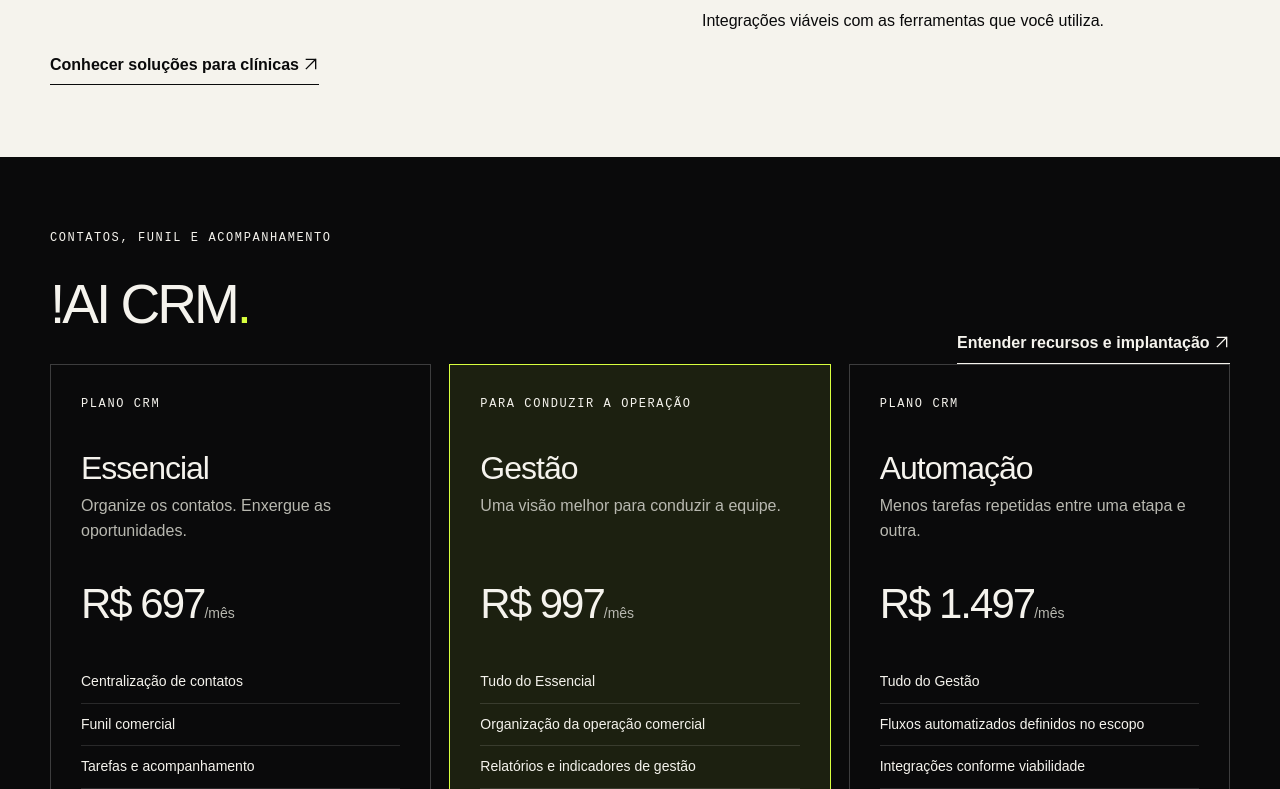
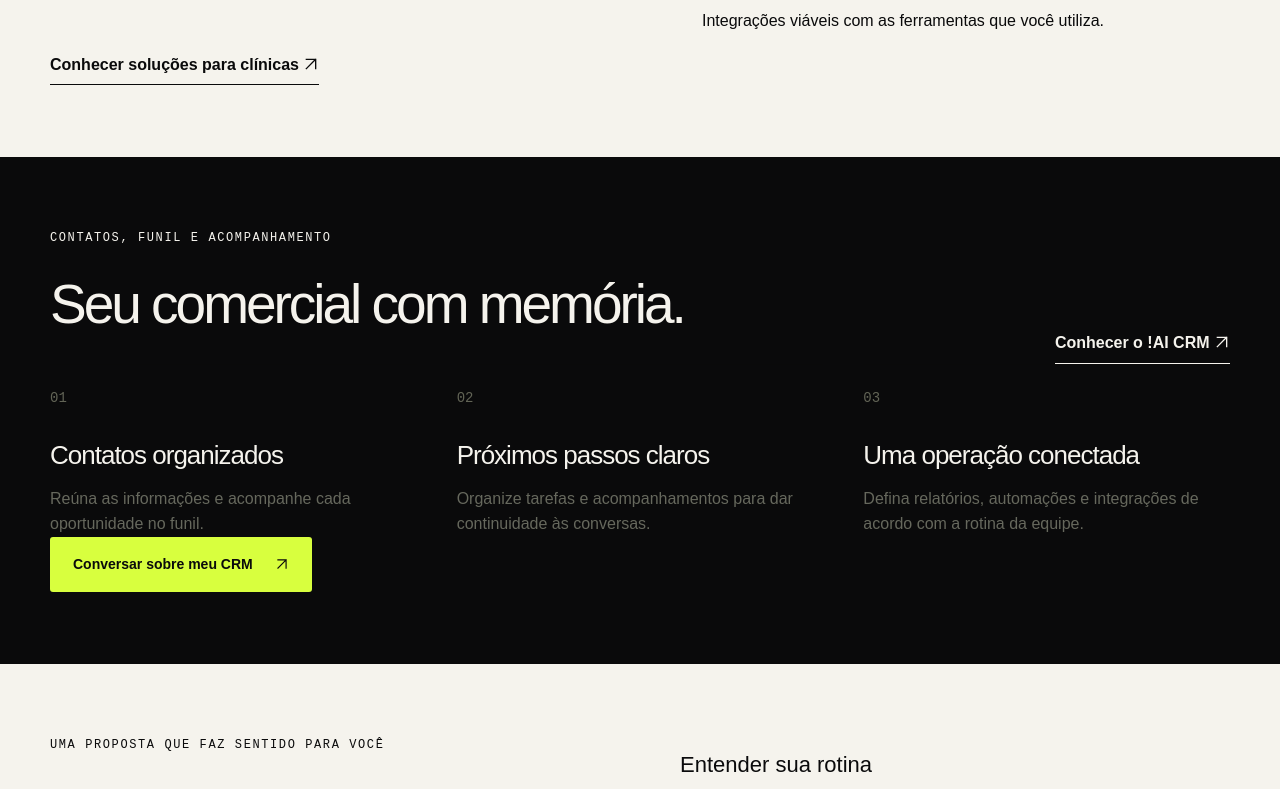
Before and after one commit to italopabloferreria/AI, a React (Vite) app: page / in a window 1280 px wide. Shown: the part 2011-2800 px from the top of the page. Built offline with nearby package versions, Linux system fonts and the light colour scheme.

Commit message:
Replace public plans and pricing with tailored consultancy

```diff
--- a/app/public-pages.tsx
+++ b/app/public-pages.tsx
@@ -5,19 +5,19 @@ export const publicPages = {
     ['O que podemos construir', 'Landing pages para uma oferta específica, sites institucionais, e-commerce e sistemas para processos do seu negócio. A proposta define páginas, recursos, conteúdo e integrações antes do desenvolvimento.'],
     ['O que muda entre os projetos', 'Uma landing page reúne uma oferta em uma página. Um site institucional organiza serviços, empresa e contato em páginas próprias. Área restrita, catálogo e integrações aumentam o escopo.'],
     ['Como a entrega acontece', 'Alinhamos objetivo, materiais necessários, etapas e critérios de aceite. A entrega inclui testes e orientação conforme a proposta. Domínio, hospedagem, manutenção e serviços externos são discriminados separadamente.'],
-    ['Referências de investimento', 'Landing page simples a partir de R$ 1.490; site institucional básico a partir de R$ 2.490. Prazo e preço final dependem das entregas e integrações.'],
+    ['Uma proposta para seu projeto', 'Na consultoria, alinhamos objetivo, páginas, conteúdo e integrações. Você recebe uma proposta com entregas, prazo e investimento de acordo com o que seu negócio precisa.'],
   ] },
   '/servicos/automacoes': { title: 'Automações e integrações para sua operação', description: 'Conecte sistemas e reduza tarefas manuais com automações, integrações e IA aplicada. Conheça a abordagem da !AI.', intro: 'Menos copiar e colar. Mais informação chegando ao lugar certo.', sections: [
     ['Onde começar', 'Mapeamos tarefas repetidas e pontos em que informações se perdem. Priorizamos um fluxo com objetivo e resultado observável antes de expandir.'],
     ['Exemplos de aplicação', 'Organizar contatos recebidos, lembrar acompanhamentos, conectar formulários ao CRM e consolidar informações para relatórios. Cada integração depende dos recursos e permissões dos sistemas envolvidos.'],
     ['IA quando ela ajuda', 'Assistentes, classificação de informações e apoio à análise entram no escopo quando fizerem sentido. Definimos limites e revisão humana para decisões que exigem responsabilidade.'],
-    ['Escopo e custos', 'Integrações a partir de R$ 600 e automação simples a partir de R$ 800. Viabilidade, volume, APIs, manutenção e custos externos são avaliados na proposta.'],
+    ['Definir o próximo passo', 'A consultoria avalia viabilidade, volume, APIs e manutenção para priorizar um fluxo útil à sua operação. Os valores e os serviços externos necessários são apresentados na proposta.'],
   ] },
-  '/crm': { title: '!AI CRM: contatos, funil e acompanhamento', description: 'Conheça os planos !AI CRM e os pontos a definir na implantação: equipe, suporte, integrações e custos adicionais.', intro: 'Seu comercial com memória: contatos organizados e oportunidades acompanhadas.', sections: [
-    ['Essencial — R$ 697/mês', 'Centralização de contatos, funil comercial e tarefas de acompanhamento. Um ponto de partida para organizar o relacionamento comercial.'],
-    ['Gestão — R$ 997/mês', 'Inclui os recursos do Essencial, organização da operação comercial e relatórios e indicadores de gestão.'],
-    ['Automação — R$ 1.497/mês', 'Inclui os recursos de Gestão, fluxos automatizados definidos no escopo e integrações conforme viabilidade.'],
-    ['O que precisa constar na proposta', 'Quantidade de usuários, canais, volume, migração, treinamento, suporte, implantação e integrações. Os valores mensais não incluem automaticamente APIs, WhatsApp, IA ou serviços de terceiros. A implantação é cobrada separadamente.'],
+  '/crm': { title: '!AI CRM: contatos, funil e acompanhamento', description: 'Conheça o !AI CRM e defina na consultoria como organizar contatos, funil, equipe, acompanhamento e integrações.', intro: 'Seu comercial com memória: contatos organizados e oportunidades acompanhadas.', sections: [
+    ['Contatos e oportunidades', 'Centralização de contatos, funil comercial e tarefas de acompanhamento. Um ponto de partida para organizar o relacionamento comercial.'],
+    ['Acompanhamento e gestão', 'Organize tarefas da equipe, acompanhe oportunidades e defina relatórios e indicadores úteis para sua operação comercial.'],
+    ['Automações e integrações', 'Conecte etapas do processo e reduza tarefas repetidas com fluxos definidos no escopo e integrações conforme viabilidade.'],
+    ['O que precisa constar na proposta', 'Quantidade de usuários, canais, volume, migração, treinamento, suporte, implantação e integrações. Na consultoria, apresentamos o investimento para implantação e operação, com os serviços externos necessários discriminados na proposta.'],
     ['Antes de contratar', 'Solicite uma apresentação do fluxo que sua equipe precisa usar. A conversa verifica a adequação da solução e esclarece recursos e limites antes de fechar o escopo.'],
   ] },
   '/clinicas': { title: 'Sites, CRM e automações para clínicas', description: 'Conecte presença digital, atendimento e acompanhamento de contatos da clínica. Conheça a abordagem de tecnologia da !AI.', intro: 'Da primeira mensagem ao próximo atendimento, sem informação perdida pelo caminho.', sections: [
--- a/app/sections.tsx
+++ b/app/sections.tsx
@@ -7,10 +7,10 @@ const whatsapp = (topic: string) => `https://wa.me/${c.contact.whatsapp.replace(
 export default function Sections() { return <>
   <section className="check-banner"><div className="wrap split"><div><div className="eyebrow">UM BOM LUGAR PARA COMEÇAR</div><h2>Encontre o próximo passo.</h2></div><div><p>O !AI Digital Check reúne dez perguntas sobre atendimento, contatos e tarefas manuais para indicar prioridades.</p><p>Gratuito, sem compromisso. É um diagnóstico inicial, não uma auditoria técnica completa.</p><a href="/digital-check" className="button dark-button">Fazer diagnóstico gratuito <ArrowIcon /></a></div></div></section>
   <Section id="solucoes" light><div className="eyebrow">CLÍNICAS E EMPRESAS DE SERVIÇOS</div><div className="split"><div><h2>Da primeira mensagem ao próximo atendimento.</h2><a className="text-link" href="/clinicas">Conhecer soluções para clínicas <ArrowIcon /></a></div><div><p>Seu cliente encontra você, a equipe organiza o contato e a conversa pode virar agendamento. Conectamos essas etapas de acordo com a sua operação.</p><ul className="benefit-list"><li>Site que explica o serviço e facilita o contato.</li><li>CRM para organizar oportunidades e acompanhamentos.</li><li>Integrações viáveis com as ferramentas que você utiliza.</li></ul></div></div></Section>
-  <Section id="crm"><div className="section-top"><div><div className="eyebrow">CONTATOS, FUNIL E ACOMPANHAMENTO</div><h2>!AI CRM<span className="lime">.</span></h2></div><a className="text-link" href="/crm">Entender recursos e implantação <ArrowIcon /></a></div><div className="plans">{c.plans.map((p,i)=><article className={'plan '+(i===1?'featured':'')} key={p.name}><div className="eyebrow">{i===1?'PARA CONDUZIR A OPERAÇÃO':'PLANO CRM'}</div><h3>{p.name}</h3><p>{p.description}</p><div className="price">{p.price}<small>/mês</small></div><ul>{p.features.map(f=><li key={f}>{f}</li>)}</ul><a className={'button '+(i===1?'':'outline')} href={whatsapp(`o plano CRM ${p.name}`)} target="_blank" rel="noopener noreferrer">Conversar sobre {p.name} <ArrowIcon /></a></article>)}</div><p className="fine">Implantação separada. A proposta define usuários, canais, migração, treinamento, suporte e limites. APIs, WhatsApp, IA e serviços externos podem gerar custos adicionais.</p></Section>
-  <Section id="precos" light><div className="split"><div><div className="eyebrow">REFERÊNCIAS DE INVESTIMENTO</div><h2>Um ponto de partida claro.</h2><p>Valores iniciais. O investimento depende de entregas, conteúdo e integrações.</p><a className="text-link" href={whatsapp('um orçamento para meu projeto')} target="_blank" rel="noopener noreferrer">Pedir orçamento <ArrowIcon /></a></div><div><div className="price-list">{[c.prices[0],c.prices[2],c.prices[6],c.prices[7],c.prices[8],c.prices[11]].map(([name,price])=><div key={name}><span>{name}</span><strong>{price}</strong></div>)}</div><p className="fine light-note">Veja o que muda entre os escopos em <a href="/servicos/sites">sites e sistemas</a> e <a href="/servicos/automacoes">automações e integrações</a>.</p></div></div></Section>
-  <Section id="entregas"><div className="eyebrow">COMO AVALIAR O PROJETO</div><div className="split"><div><h2>Saiba o que você vai receber.</h2><p className="subtle">Uma decisão segura começa com escopo, acompanhamento e critérios de entrega.</p></div><div className="delivery-list"><h3>Antes de começar</h3><p>Objetivo, entregas, prazo, investimento e responsabilidades na proposta.</p><h3>Durante o projeto</h3><p>Etapas de construção e acompanhamento para revisar o que está sendo feito.</p><h3>Na entrega</h3><p>Testes, orientação de uso e definição de suporte conforme o plano contratado.</p></div></div></Section>
-  <Section id="processo" light><div className="eyebrow">SEM CAIXA-PRETA</div><h2>Você acompanha cada passo.</h2><div className="steps">{[['Entendemos e diagnosticamos','Mapeamos sua rotina, gargalos e prioridades.'],['Definimos e construímos','Alinhamos escopo e investimento, com etapas de acompanhamento.'],['Entregamos e evoluímos','Testes, orientação e suporte conforme o plano contratado.']].map(([title,desc],i)=><article key={title}><span>0{i+1}</span><h3>{title}</h3><p>{desc}</p></article>)}</div></Section>
+  <Section id="crm"><div className="section-top"><div><div className="eyebrow">CONTATOS, FUNIL E ACOMPANHAMENTO</div><h2>Seu comercial com memória.</h2></div><a className="text-link" href="/crm">Conhecer o !AI CRM <ArrowIcon /></a></div><div className="steps">{[['Contatos organizados','Reúna as informações e acompanhe cada oportunidade no funil.'],['Próximos passos claros','Organize tarefas e acompanhamentos para dar continuidade às conversas.'],['Uma operação conectada','Defina relatórios, automações e integrações de acordo com a rotina da equipe.']].map(([title,desc],i)=><article key={title}><span>0{i+1}</span><h3>{title}</h3><p>{desc}</p></article>)}</div><div className="actions"><a className="button" href={whatsapp('uma consultoria para organizar meu CRM')} target="_blank" rel="noopener noreferrer">Conversar sobre meu CRM <ArrowIcon /></a></div></Section>
+  <Section id="consultoria" light><div className="split"><div><div className="eyebrow">UMA PROPOSTA QUE FAZ SENTIDO PARA VOCÊ</div><h2>Primeiro, entendemos. Depois, propomos.</h2><p>A consultoria conecta o que sua operação precisa às soluções que podemos construir. Os valores são apresentados na conversa, com escopo e prioridades definidos.</p><a className="button dark-button" href={whatsapp('a consultoria para meu negócio')} target="_blank" rel="noopener noreferrer">Conversar sobre a consultoria <ArrowIcon /></a></div><div className="delivery-list"><h3>Entender sua rotina</h3><p>Conhecer seus objetivos, ferramentas e os pontos que estão travando a operação.</p><h3>Definir prioridades</h3><p>Escolher por onde começar e quais entregas terão mais utilidade para o seu negócio.</p><h3>Receber uma proposta sob medida</h3><p>Alinhar solução, etapas, prazo e investimento antes de iniciar o projeto.</p></div></div></Section>
+  <Section id="entregas"><div className="eyebrow">COMO AVALIAR O PROJETO</div><div className="split"><div><h2>Saiba o que você vai receber.</h2><p className="subtle">Uma decisão segura começa com escopo, acompanhamento e critérios de entrega.</p></div><div className="delivery-list"><h3>Antes de começar</h3><p>Objetivo, entregas, prazo, investimento e responsabilidades na proposta.</p><h3>Durante o projeto</h3><p>Etapas de construção e acompanhamento para revisar o que está sendo feito.</p><h3>Na entrega</h3><p>Testes, orientação de uso e definição de suporte conforme o escopo contratado.</p></div></div></Section>
+  <Section id="processo" light><div className="eyebrow">SEM CAIXA-PRETA</div><h2>Você acompanha cada passo.</h2><div className="steps">{[['Entendemos e diagnosticamos','Mapeamos sua rotina, gargalos e prioridades.'],['Definimos e construímos','Alinhamos escopo e investimento, com etapas de acompanhamento.'],['Entregamos e evoluímos','Testes, orientação e suporte conforme o escopo contratado.']].map(([title,desc],i)=><article key={title}><span>0{i+1}</span><h3>{title}</h3><p>{desc}</p></article>)}</div></Section>
   <Section id="sobre" light><div className="about"><div className="mascot"><img src="/nex-standing-640.webp" srcSet="/nex-standing-320.webp 320w, /nex-standing-640.webp 640w" sizes="(max-width:760px) 80vw, 35vw" width="640" height="1147" alt="NEX, mascote da !AI: uma ema de óculos e moletom." loading="lazy"/><span>NEX / MASCOTE !AI</span></div><div><div className="eyebrow">I CAN’T BELIEVE IT’S AI</div><h2>Tecnologia com clareza.</h2><p>Somos uma operação independente de tecnologia. Construímos sites, sistemas e conexões para o seu negócio — com IA quando ela ajuda e boa engenharia sempre.</p><p>O NEX é nosso mascote. Quem atende sua solicitação é a operação !AI, pelos canais de contato abaixo.</p><ContactLinks /></div></div></Section>
   <Section id="faq" light><div className="split"><div><div className="eyebrow">ANTES DE CONVERSAR</div><h2>Respostas diretas.</h2></div><div className="faq">{c.faq.map(([q,a])=><details key={q}><summary>{q}<span aria-hidden="true">+</span></summary><p>{a}</p></details>)}</div></div></Section>
   <Section id="contato"><div className="split"><div><div className="eyebrow">ESCOLHA COMO COMEÇAR</div><h2>Vamos olhar para sua operação?</h2><p>Para orçamento ou dúvidas sobre CRM, fale diretamente. Se ainda não sabe por onde começar, faça o diagnóstico gratuito.</p><ContactLinks /></div><div><h3>!AI Digital Check gratuito</h3><p id="briefing-help">Informe seu contexto e responda dez perguntas sobre sua rotina. Ao final, você recebe uma indicação de prioridades e pode conversar sobre elas.</p><Briefing /></div></div></Section>
--- a/app/site.config.ts
+++ b/app/site.config.ts
@@ -1,10 +1,8 @@
 export const config={
 contact:{email:'italopablo01@gmail.com',whatsapp:'+5561982274344',phoneLabel:'+55 61 98227-4344'},
 siteUrl:'https://www.icbai.tech',
-nav:[['Serviços','servicos'],['Clínicas','solucoes'],['CRM','crm'],['Preços','precos'],['Dúvidas','faq'],['Sobre','sobre']],
+nav:[['Serviços','servicos'],['Clínicas','solucoes'],['CRM','crm'],['Consultoria','consultoria'],['Dúvidas','faq'],['Sobre','sobre']],
 pillars:[['Construir','Uma presença que abre portas. Sistemas que sustentam o próximo passo.','Sites / Landing pages / E-commerce / Sistemas'],['Automatizar','O trabalho repetitivo sai da sua agenda. E entra em um fluxo que funciona.','Automações / Integrações / APIs / Workflows'],['Inteligência','Inteligência artificial aplicada a problemas reais. Sem espetáculo vazio.','IA / Agentes / Assistentes / Análise'],['Operar','Colocar no ar é o começo. A operação precisa continuar funcionando.','CRM / Suporte / Manutenção / Monitoramento']],
-prices:[['Landing page simples','R$ 1.490'],['Landing page premium','R$ 2.490+'],['Site institucional básico','R$ 2.490+'],['Site institucional intermediário','R$ 3.490–4.990'],['Site avançado','R$ 5.000+'],['Reformulação','R$ 1.990–4.990+'],['E-commerce','R$ 4.990+'],['Integrações','R$ 600+'],['Automação simples','R$ 800+'],['Automação intermediária','R$ 1.500–3.000'],['Hora técnica','R$ 120–150 / hora'],['Suporte','R$ 149 / R$ 249 / R$ 449+ por mês']],
-plans:[{name:'Essencial',price:'R$ 697',description:'Organize os contatos. Enxergue as oportunidades.',features:['Centralização de contatos','Funil comercial','Tarefas e acompanhamento']},{name:'Gestão',price:'R$ 997',description:'Uma visão melhor para conduzir a equipe.',features:['Tudo do Essencial','Organização da operação comercial','Relatórios e indicadores de gestão']},{name:'Automação',price:'R$ 1.497',description:'Menos tarefas repetidas entre uma etapa e outra.',features:['Tudo do Gestão','Fluxos automatizados definidos no escopo','Integrações conforme viabilidade']}],
-steps:[['Entendemos','O negócio, a rotina e o que está travando.'],['Diagnosticamos','Onde estão os gargalos e as oportunidades.'],['Definimos','Escopo, investimento e critérios de entrega.'],['Construímos','Com etapas claras e acompanhamento.'],['Colocamos no ar','Testes, ajustes e orientação para usar.'],['Evoluímos','Suporte e melhorias conforme o plano contratado.']],
-faq:[['Vocês trabalham só com clínicas?','Não. Clínicas e negócios de serviços são um foco, mas atendemos empresas de outros segmentos quando existe um problema que podemos resolver bem.'],['Preciso saber exatamente o que contratar?','Não. O Digital Check ajuda a identificar prioridades. Depois, definimos uma proposta com escopo, prazo e investimento.'],['O Digital Check é mesmo gratuito?','Sim. É uma análise inicial do seu contexto, sem obrigação de contratação. Não inclui implementação nem auditoria técnica completa.'],['O que está incluído nos preços?','Os valores são referências iniciais. O orçamento final depende do escopo, conteúdo, integrações e complexidade. Domínio, hospedagem e serviços externos são discriminados na proposta.'],['O CRM tem custo de implantação?','Sim. A implantação é separada e depende da configuração, migração e treinamento. APIs, WhatsApp, IA e serviços de terceiros podem gerar custos adicionais.'],['Qual é o prazo de um projeto?','O prazo depende das entregas e dos materiais necessários. Você recebe um cronograma antes de começar.']]
+steps:[['Entendemos','O negócio, a rotina e o que está travando.'],['Diagnosticamos','Onde estão os gargalos e as oportunidades.'],['Definimos','Escopo, investimento e critérios de entrega.'],['Construímos','Com etapas claras e acompanhamento.'],['Colocamos no ar','Testes, ajustes e orientação para usar.'],['Evoluímos','Suporte e melhorias conforme o escopo contratado.']],
+faq:[['Vocês trabalham só com clínicas?','Não. Clínicas e negócios de serviços são um foco, mas atendemos empresas de outros segmentos quando existe um problema que podemos resolver bem.'],['Preciso saber exatamente o que contratar?','Não. O Digital Check ajuda a identificar prioridades. Depois, definimos uma proposta com escopo, prazo e investimento.'],['O Digital Check é mesmo gratuito?','Sim. É uma análise inicial do seu contexto, sem obrigação de contratação. Não inclui implementação nem auditoria técnica completa.'],['Como recebo uma proposta?','Na consultoria, entendemos sua operação e definimos prioridades, entregas e prazo. Os valores são apresentados nessa conversa, em uma proposta sob medida. Domínio, hospedagem e serviços externos são discriminados quando necessários.'],['O CRM tem custo de implantação?','Configuração, migração, treinamento e suporte são definidos na consultoria. A proposta apresenta o investimento de implantação e operação, incluindo serviços externos necessários.'],['Qual é o prazo de um projeto?','O prazo depende das entregas e dos materiais necessários. Você recebe um cronograma antes de começar.']]
 };
```
Also changed, not shown: app/audit.css (+1 -0 lines), 1 other file (tests, documents, lock files or other folders).
